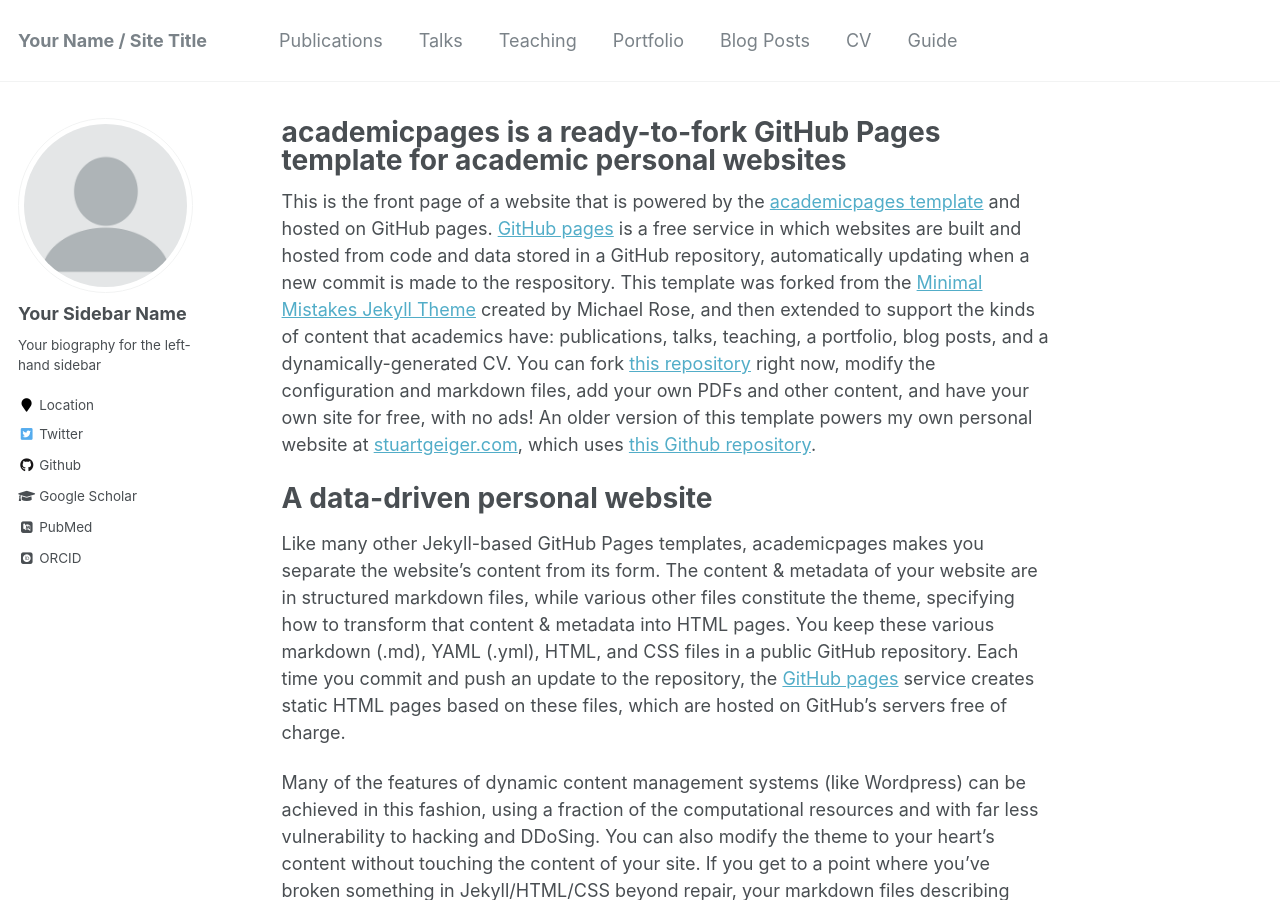
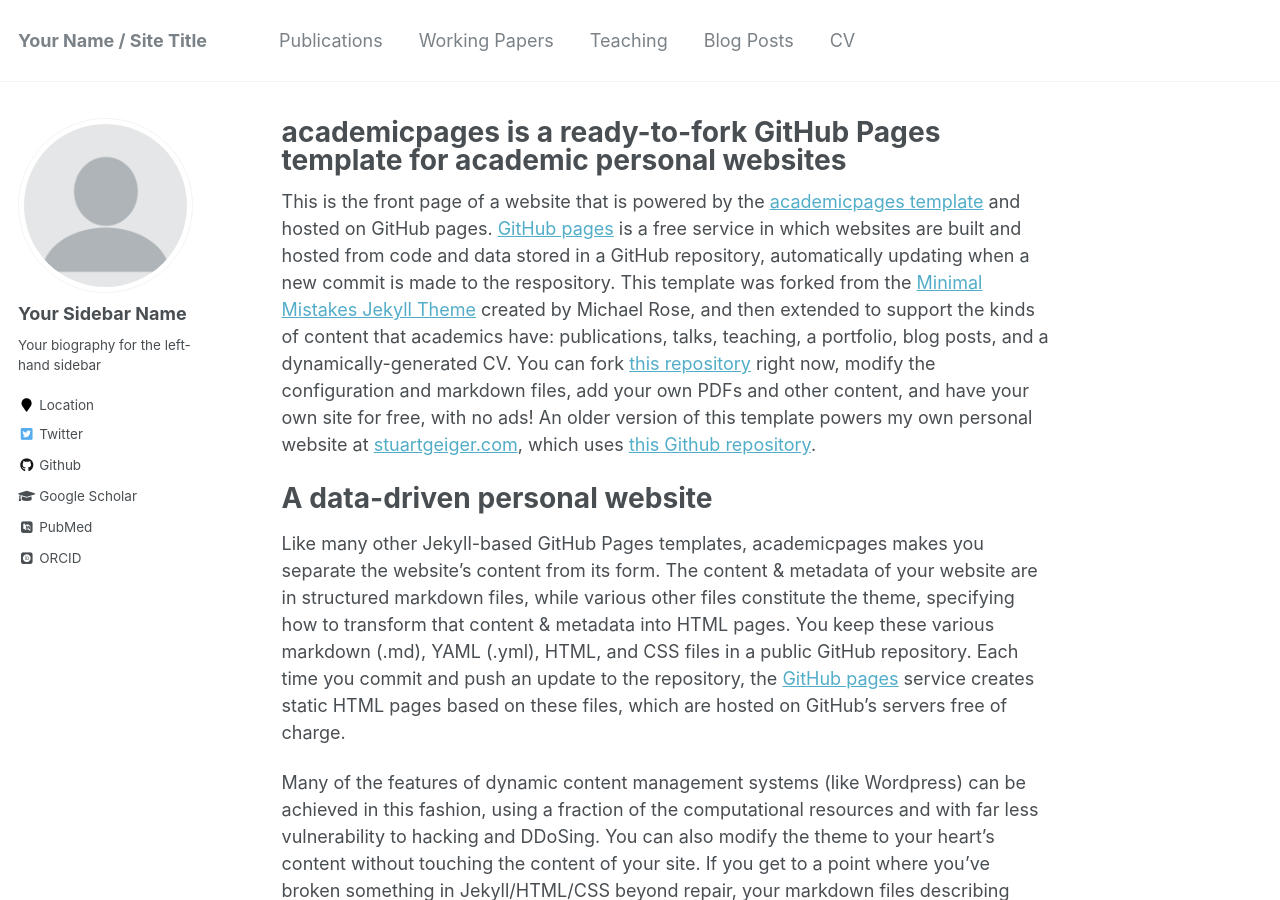
Before and after one commit to gburtch/gburtch.github.io, a Jekyll site: the page built from _pages/about.md, in a window 1280 px wide and 900 px high. Built offline with Jekyll 4.4.1, drawn with Linux system fonts in a browser that asks for light colours; some web fonts are replaced.

Commit message:
Update navigation.yml

```diff
--- a/_data/navigation.yml
+++ b/_data/navigation.yml
@@ -3,20 +3,14 @@
   - title: "Publications"
     url: /publications/
 
-  - title: "Talks"
-    url: /talks/
+  - title: "Working Papers"
+    url: /portfolio/
 
   - title: "Teaching"
     url: /teaching/
-
-  - title: "Portfolio"
-    url: /portfolio/
 
   - title: "Blog Posts"
     url: /year-archive/
 
   - title: "CV"
     url: /cv/
-
-  - title: "Guide"
-    url: /markdown/
```
